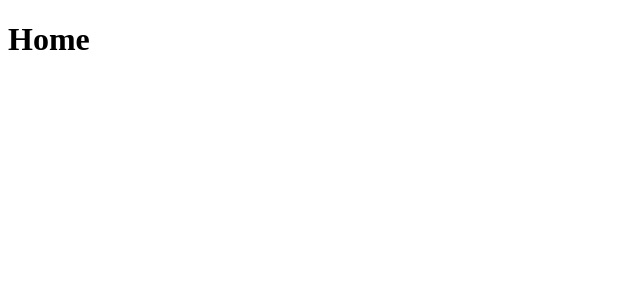
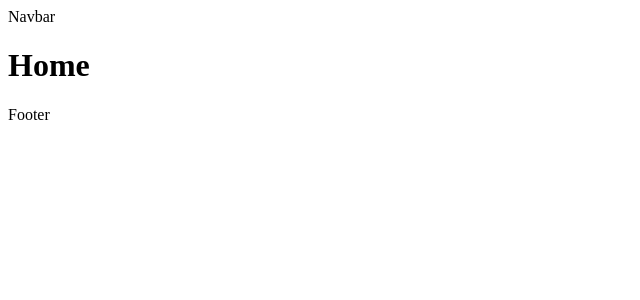
Before and after one commit to JMSONNE/In-Out, a React (Vite) app: page / in a window 1280 px wide. Shown: the top 300 px of the page, without its empty margins (0-640 px from the left). Built offline with nearby package versions, Linux system fonts and the light colour scheme.

Commit message:
added navbar and footer components

```diff
--- a/src/App.jsx
+++ b/src/App.jsx
@@ -1,5 +1,7 @@
 import { useState } from 'react'
 import Router from './Components/Router/Router'
+import { Navbar } from './Components/Navbar'
+import { Footer } from './Components/Footer'
 
 
 function App() {
@@ -7,7 +9,9 @@
 
   return (
     <>
+      <Navbar />
       <Router />
+      <Footer />
     </>
   )
 }
--- /dev/null
+++ b/src/Components/Footer.jsx
@@ -0,0 +1,7 @@
+import React from 'react'
+
+export const Footer = () => {
+    return (
+        <div>Footer</div>
+    )
+}
--- /dev/null
+++ b/src/Components/Navbar.jsx
@@ -0,0 +1,7 @@
+import React from 'react'
+
+export const Navbar = () => {
+    return (
+        <div>Navbar</div>
+    )
+}
--- a/src/Components/Router/Router.jsx
+++ b/src/Components/Router/Router.jsx
@@ -1,5 +1,6 @@
 import { Route, Routes } from 'react-router-dom'
 import Home from '../Home'
+
 
 const Router = () => {
     return (
--- a/src/main.jsx
+++ b/src/main.jsx
@@ -1,4 +1,3 @@
-import { StrictMode } from 'react'
 import { createRoot } from 'react-dom/client'
 import App from './App.jsx'
 import { BrowserRouter } from 'react-router-dom'
```
